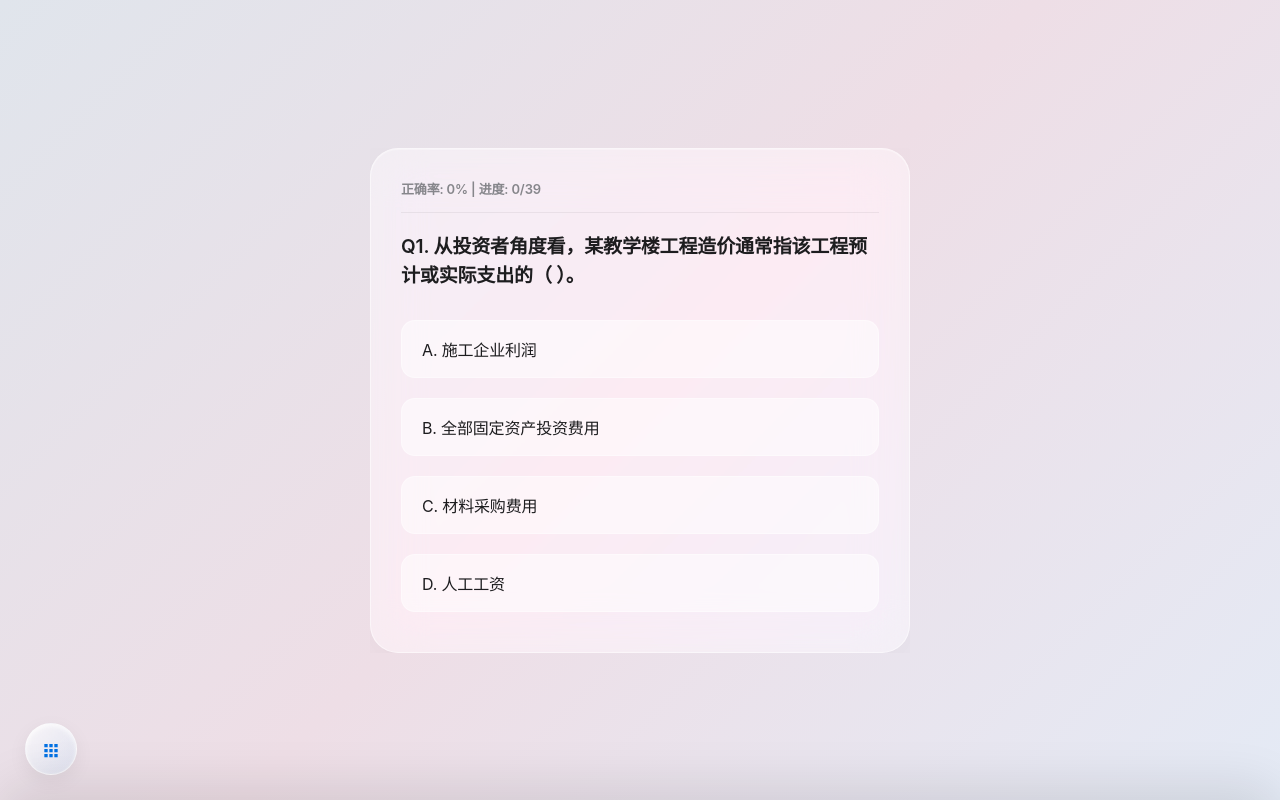
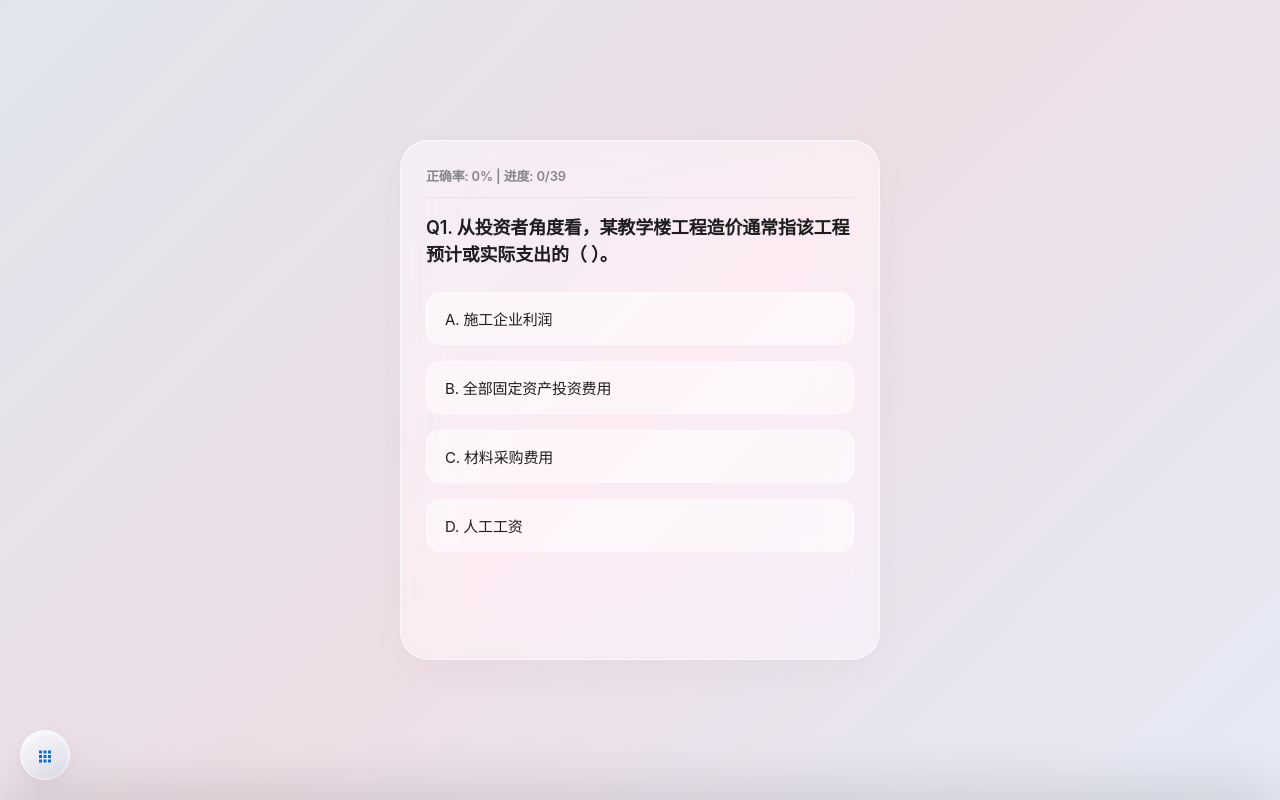
Before and after one commit to CPA050/data, a plain HTML site: page index.html in a window 1280 px wide. Both pictures are taken after a click on the button "顺序刷题". Drawn offline with Linux system fonts and the light colour scheme.

Commit message:
Update style.css

```diff
--- a/style.css
+++ b/style.css
@@ -1,5 +1,5 @@
 /* ==========================================
-   🍏 刷题系统 5.0 · 顶级卡片转场与左下水晶球
+   🍏 刷题系统 5.1 · 终极全设备自适应与完美单页转场
    ========================================== */
 
 /* 全局基底 */
@@ -8,7 +8,7 @@ body {
     background: linear-gradient(135deg, #e0e5ec 0%, #eedee6 50%, #e4eaf5 100%) !important;
     color: #1d1d1f !important;
     margin: 0;
-    padding: 20px;
+    padding: 16px;
     display: flex;
     justify-content: center;
     align-items: center;
@@ -18,136 +18,147 @@ body {
     overflow-x: hidden;
 }
 
-/* 🍏 容器（外层舞台）：负责全设备自适应 */
+/* 🍏 统一外层容器：自适应手机与电脑 */
 .stage-container {
     width: 100%;
-    max-width: 540px;
+    max-width: 480px; /* 电脑端黄金宽度 */
+    margin: 0 auto;
     position: relative;
     box-sizing: border-box;
 }
 
-/* 首页与主程序公共毛玻璃效果 */
-#home, .app-card {
+/* 首页基本样式 */
+#home {
     background: rgba(255, 255, 255, 0.45) !important;
     backdrop-filter: blur(25px) saturate(190%);
     -webkit-backdrop-filter: blur(25px) saturate(190%);
+    padding: 30px;
+    border-radius: 28px;
+    border: 1px solid rgba(255, 255, 255, 0.5) !important;
+    box-shadow: 0 10px 40px rgba(0, 0, 0, 0.03);
+    box-sizing: border-box;
+}
+
+/* 🎬 核心：3D 舞台视口，锁死大小，防止题目溢出堆叠 */
+.card-scene {
     width: 100%;
-    padding: 30px;
+    position: relative;
+    height: 520px; /* 无论电脑手机，统一固定舞台高度，完美实现“一题一页” */
+    perspective: 1000px;
+}
+
+/* 💎 独立题目卡片：绝对定位重叠，实现高级淡入淡出 */
+.app-card {
+    position: absolute;
+    top: 0;
+    left: 0;
+    width: 100%;
+    height: 100%; /* 填满舞台 */
+    padding: 25px;
+    background: rgba(255, 255, 255, 0.45) !important;
+    backdrop-filter: blur(25px) saturate(190%);
+    -webkit-backdrop-filter: blur(25px) saturate(190%);
     border-radius: 28px;
     border: 1px solid rgba(255, 255, 255, 0.5) !important;
     box-shadow: 0 10px 40px rgba(0, 0, 0, 0.03),
                 inset 0 1px 0 rgba(255, 255, 255, 0.3) !important;
     box-sizing: border-box;
+    display: flex;
+    flex-direction: column;
+    overflow-y: auto; /* 单个题目如果字数太多，允许在卡片内部滚动 */
+
+    /* 核心：进出场动画初始状态 */
+    opacity: 0;
+    pointer-events: none;
+    transform: translate3d(60px, 0, 0);
+    transition: transform 0.45s cubic-bezier(0.215, 0.610, 0.355, 1),
+                opacity 0.45s cubic-bezier(0.215, 0.610, 0.355, 1);
+}
+/* 隐藏卡片内部滚动条 */
+.app-card::-webkit-scrollbar { width: 0; }
+
+/* 🔥 当前呈现在用户眼前的唯一一张卡片 */
+.app-card.active-card {
+    opacity: 1;
+    pointer-events: auto;
+    transform: translate3d(0, 0, 0);
+    z-index: 10;
 }
 
-/* 🚀 核心：用于卡片整体滑屏的视口舞台 */
-.card-scene {
-    width: 100%;
-    position: relative;
-    perspective: 1000px; /* 为高级转场提供视距 */
-    overflow: hidden;
-    min-height: 480px; /* 保证电脑端也有舒适的最小高度 */
-}
-
-/* 💎 独立题目卡片：实现“一个消失、一个显现”的载体 */
-.app-card {
-    position: absolute;
-    top: 0;
-    left: 0;
+/* 往左划走消失（去下一题时，老卡片的动态） */
+.app-card.exit-left {
     opacity: 0;
     pointer-events: none;
-    transform: translateX(50px); /* 默认从右侧来 */
-    /* 极致高级的转场曲线：结合透明度与位移 */
-    transition: transform 0.5s cubic-bezier(0.23, 1, 0.32, 1),
-                opacity 0.5s cubic-bezier(0.23, 1, 0.32, 1);
-    display: flex;
-    flex-direction: column;
-}
-
-/* 当前激活显示的卡片 */
-.app-card.active-card {
-    position: relative; /* 撑开外层视口高度，完美自适应电脑 */
-    opacity: 1;
-    pointer-events: auto;
-    transform: translateX(0);
-    z-index: 2;
-}
-
-/* 正在退出的卡片（向左滑走并淡出） */
-.app-card.exit-left {
-    opacity: 0;
-    transform: translateX(-50px);
+    transform: translate3d(-60px, 0, 0);
     z-index: 1;
 }
 
-/* 正在退出的卡片（向右滑走并淡出） */
+/* 往右划走消失（回上一题时，老卡片的动态） */
 .app-card.exit-right {
     opacity: 0;
-    transform: translateX(50px);
+    pointer-events: none;
+    transform: translate3d(60px, 0, 0);
     z-index: 1;
 }
 
-/* 文本与基础控件 */
-h1 { text-align: center; color: #1d1d1f; font-size: 26px; font-weight: 700; margin-bottom: 30px; }
-h2 { font-size: 19px; font-weight: 600; color: #1d1d1f; line-height: 1.5; margin: 0 0 20px 0; }
-#top { font-size: 13px; font-weight: 600; color: #86868b; padding-bottom: 14px; border-bottom: 1px solid rgba(0, 0, 0, 0.06); margin-bottom: 20px; }
+/* 基础文字排版 */
+h1 { text-align: center; color: #1d1d1f; font-size: 25px; font-weight: 700; margin-bottom: 30px; }
+h2 { font-size: 18px; font-weight: 600; color: #1d1d1f; line-height: 1.5; margin: 0 0 16px 0; }
+#top { font-size: 13px; font-weight: 600; color: #86868b; padding-bottom: 12px; border-bottom: 1px solid rgba(0, 0, 0, 0.06); margin-bottom: 16px; flex-shrink: 0; }
 
-/* 按钮与选项 */
+/* 首页按钮 */
 button {
     display: block; width: 100%; padding: 16px; margin: 16px 0;
     background: #0071e3 !important; color: #ffffff !important; border: none !important;
     border-radius: 14px; font-size: 17px; font-weight: 600; cursor: pointer;
     box-shadow: 0 4px 12px rgba(0, 113, 227, 0.15); transition: all 0.25s;
 }
-button:hover { transform: scale(1.01); }
 #home button:nth-of-type(2) { background: rgba(0, 0, 0, 0.04) !important; color: #0071e3 !important; box-shadow: none; }
 
+/* 选项样式 */
 .opt {
     background: rgba(255, 255, 255, 0.5) !important; color: #1d1d1f !important;
     border: 1px solid rgba(255, 255, 255, 0.4) !important; border-radius: 14px;
-    padding: 16px 20px; margin: 10px 0; font-size: 16px; cursor: pointer;
+    padding: 15px 18px; margin: 8px 0; font-size: 15px; cursor: pointer;
     transition: all 0.2s cubic-bezier(0.16, 1, 0.3, 1);
 }
-.opt:hover { background: rgba(255, 255, 255, 0.8) !important; border-color: rgba(0, 113, 227, 0.3) !important; }
+.opt:hover { background: rgba(255, 255, 255, 0.8) !important; border-color: rgba(0, 113, 227, 0.2) !important; }
 .opt.correct { background: rgba(52, 199, 89, 0.15) !important; border-color: rgba(52, 199, 89, 0.4) !important; color: #1e7e34 !important; font-weight: 600; }
 .opt.wrong { background: rgba(255, 59, 48, 0.12) !important; border-color: rgba(255, 59, 48, 0.3) !important; color: #b3261e !important; font-weight: 600; }
 
 /* ==========================================
-   🔮 悬浮控制：左下角悬浮玻璃水晶球
+   🔮 悬浮控制：左下角固定悬浮玻璃球
    ========================================== */
 .glass-trigger {
     position: fixed;
-    left: 25px;
-    bottom: 25px;
-    width: 50px;
-    height: 50px;
+    left: 20px;
+    bottom: 20px;
+    width: 48px;
+    height: 48px;
     border-radius: 50%;
-    background: linear-gradient(135deg, rgba(255, 255, 255, 0.7) 0%, rgba(210, 225, 245, 0.5) 100%) !important;
+    background: linear-gradient(135deg, rgba(255, 255, 255, 0.75) 0%, rgba(215, 225, 245, 0.55) 100%) !important;
     border: 1px solid rgba(255, 255, 255, 0.6) !important;
     backdrop-filter: blur(15px);
     -webkit-backdrop-filter: blur(15px);
-    box-shadow: 0 6px 20px rgba(0, 0, 0, 0.06),
+    box-shadow: 0 6px 20px rgba(0, 0, 0, 0.05),
                 inset 0 2px 4px rgba(255, 255, 255, 0.7) !important;
     cursor: pointer;
     display: flex;
     align-items: center;
     justify-content: center;
-    z-index: 999; /* 永远在最上层 */
-    transition: transform 0.4s cubic-bezier(0.175, 0.885, 0.32, 1.2), box-shadow 0.3s;
+    z-index: 999;
+    transition: transform 0.4s cubic-bezier(0.175, 0.885, 0.32, 1.2);
 }
-.glass-trigger:hover {
-    transform: scale(1.1) rotate(45deg);
-    box-shadow: 0 10px 25px rgba(0, 113, 227, 0.15) !important;
-}
-.glass-trigger svg { width: 20px; height: 20px; fill: #0071e3; }
+.glass-trigger:hover { transform: scale(1.1) rotate(45deg); }
+.glass-trigger svg { width: 18px; height: 18px; fill: #0071e3; }
 
 /* ==========================================
-   🍏 iOS 文件夹式网格弹窗（硬件加速，极度丝滑）
+   🍏 iOS 文件夹式网格弹窗
    ========================================== */
 .grid-folder {
     position: fixed;
     bottom: 0; left: 0; width: 100%; height: 75vh;
-    background: rgba(245, 245, 247, 0.8) !important;
+    background: rgba(245, 245, 247, 0.82) !important;
     backdrop-filter: blur(35px) saturate(210%);
     -webkit-backdrop-filter: blur(35px) saturate(210%);
     border-radius: 30px 30px 0 0;
@@ -156,16 +167,10 @@ button:hover { transform: scale(1.01); }
     z-index: 1000;
     box-sizing: border-box; padding: 25px;
     display: flex; flex-direction: column;
-
-    /* 🔴 关键改动：使用 transform 替代 bottom，走显卡加速，丝滑不掉帧 */
     transform: translateY(100%);
-    transition: transform 0.5s cubic-bezier(0.22, 1, 0.36, 1);
+    transition: transform 0.45s cubic-bezier(0.25, 1, 0.5, 1);
 }
-
-/* 激活弹窗 */
-.grid-folder.active {
-    transform: translateY(0);
-}
+.grid-folder.active { transform: translateY(0); }
 
 .folder-header { display: flex; justify-content: space-between; align-items: center; margin-bottom: 20px; flex-shrink: 0; }
 .folder-title { font-size: 16px; font-weight: 600; color: #1d1d1f; }
@@ -177,7 +182,6 @@ button:hover { transform: scale(1.01); }
 }
 .folder-grid-content::-webkit-scrollbar { width: 0; }
 
-/* 经典正圆编号球 */
 .qbtn {
     aspect-ratio: 1; background: rgba(255, 255, 255, 0.6) !important;
     color: #1d1d1f !important; border: 1px solid rgba(0, 0, 0, 0.05) !important;
```
